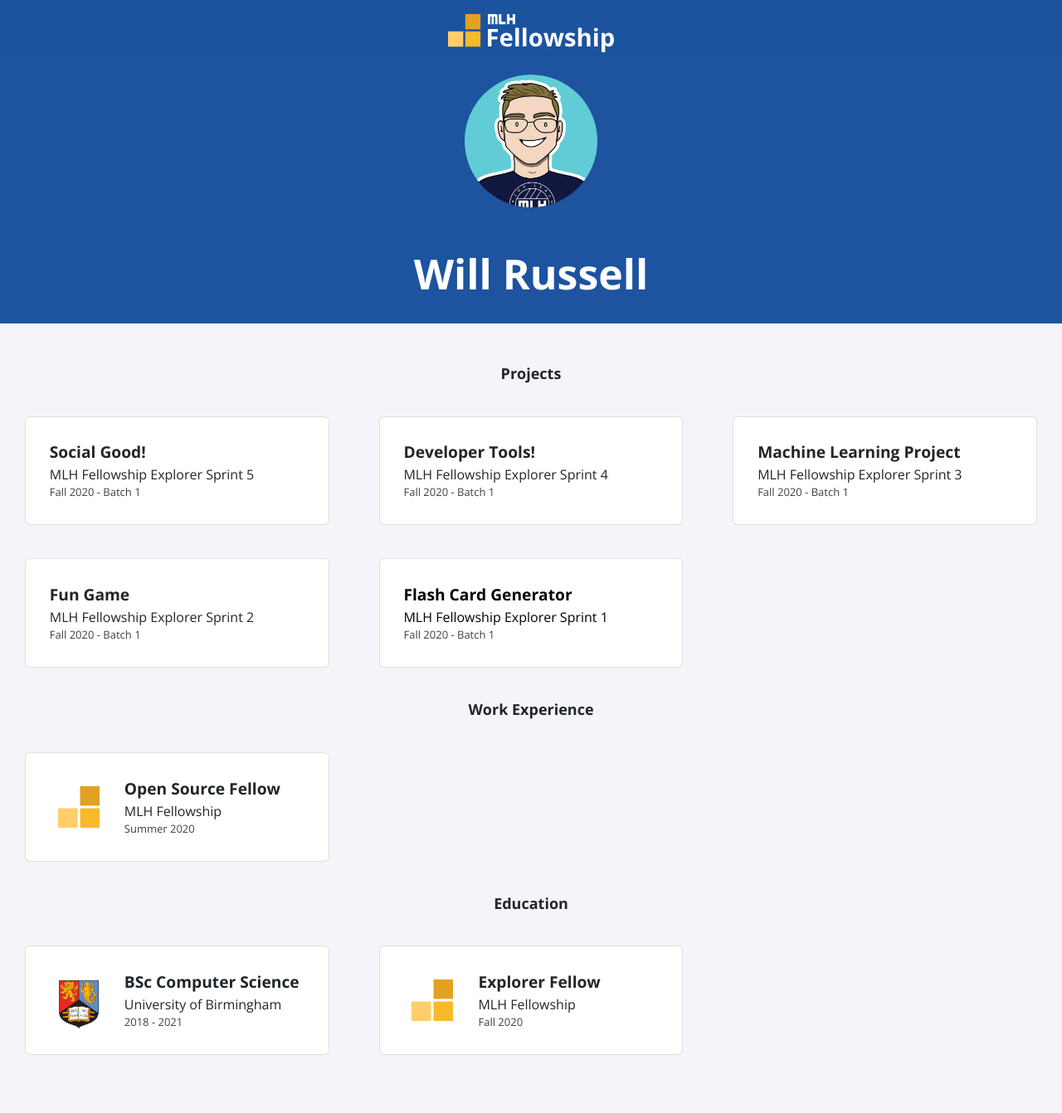
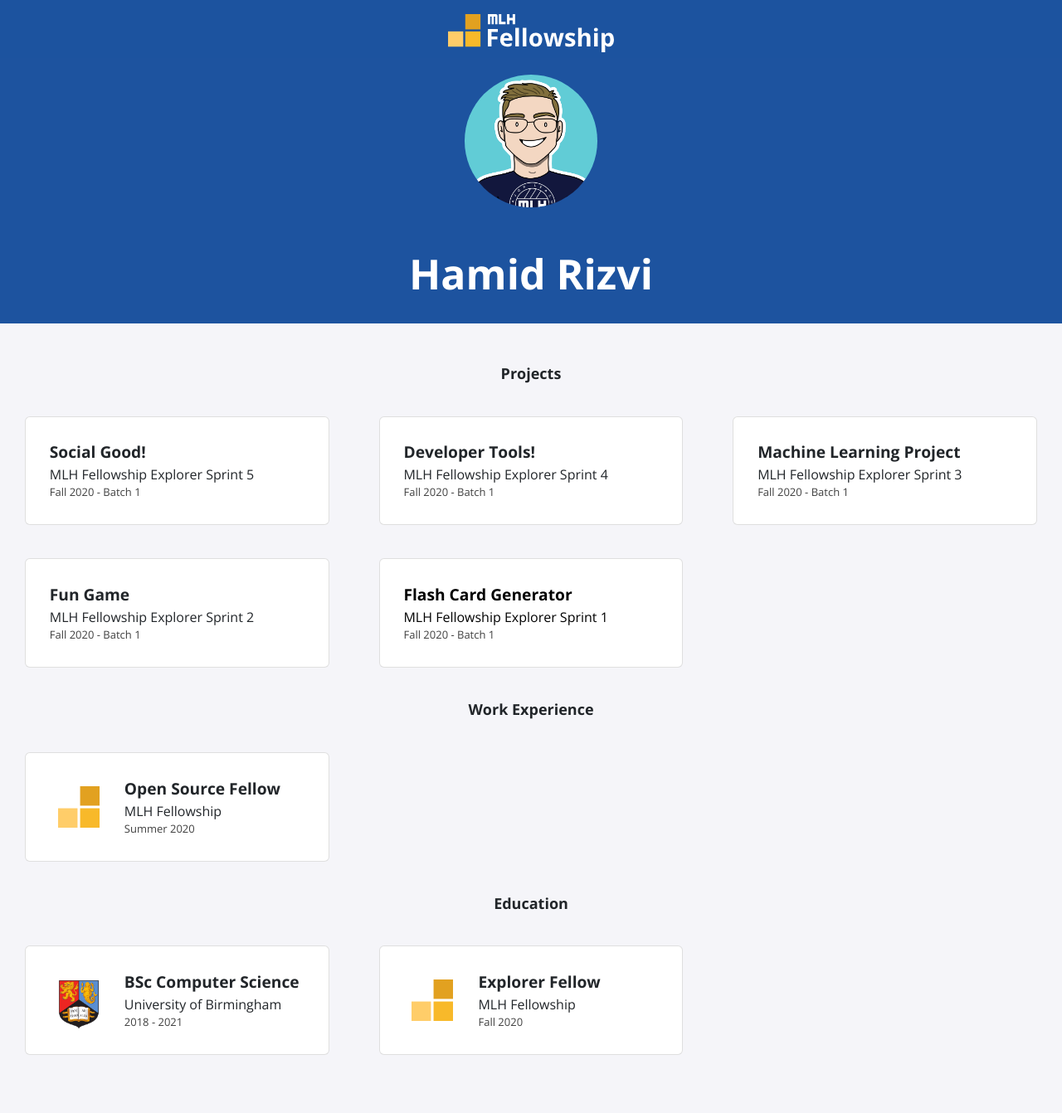
Before and after one commit to hamidrizvi4/tempdem, a Jekyll site: the page built from index.html, in a window 1280 px wide. Shown: the whole page at 83% size. Built offline with Jekyll 4.4.1, drawn with Linux system fonts in a browser that asks for light colours; nearby versions of some CDN libraries.

Commit message:
Updated _config.yml

```diff
--- a/_config.yml
+++ b/_config.yml
@@ -1,13 +1,13 @@
-title: "Will Russell"
+title: "Hamid Rizvi"
 email: fellowship@mlh.io
 description: >- # this means to ignore newlines until "baseurl:"
   Write an awesome description for your new site here. You can edit this
   line in _config.yml. It will appear in your document head meta (for
   Google search results) and in your feed.xml site description.
 baseurl: "/"
-url: "/portfolio-template"
+url: "/tempdem"
 twitter_username: mlhacks
-github_username:  mlh-fellowship
+github_username:  https://github.com/hamidrizvi4/tempdem
 
 sass:
   sass_dir: _sass
```
